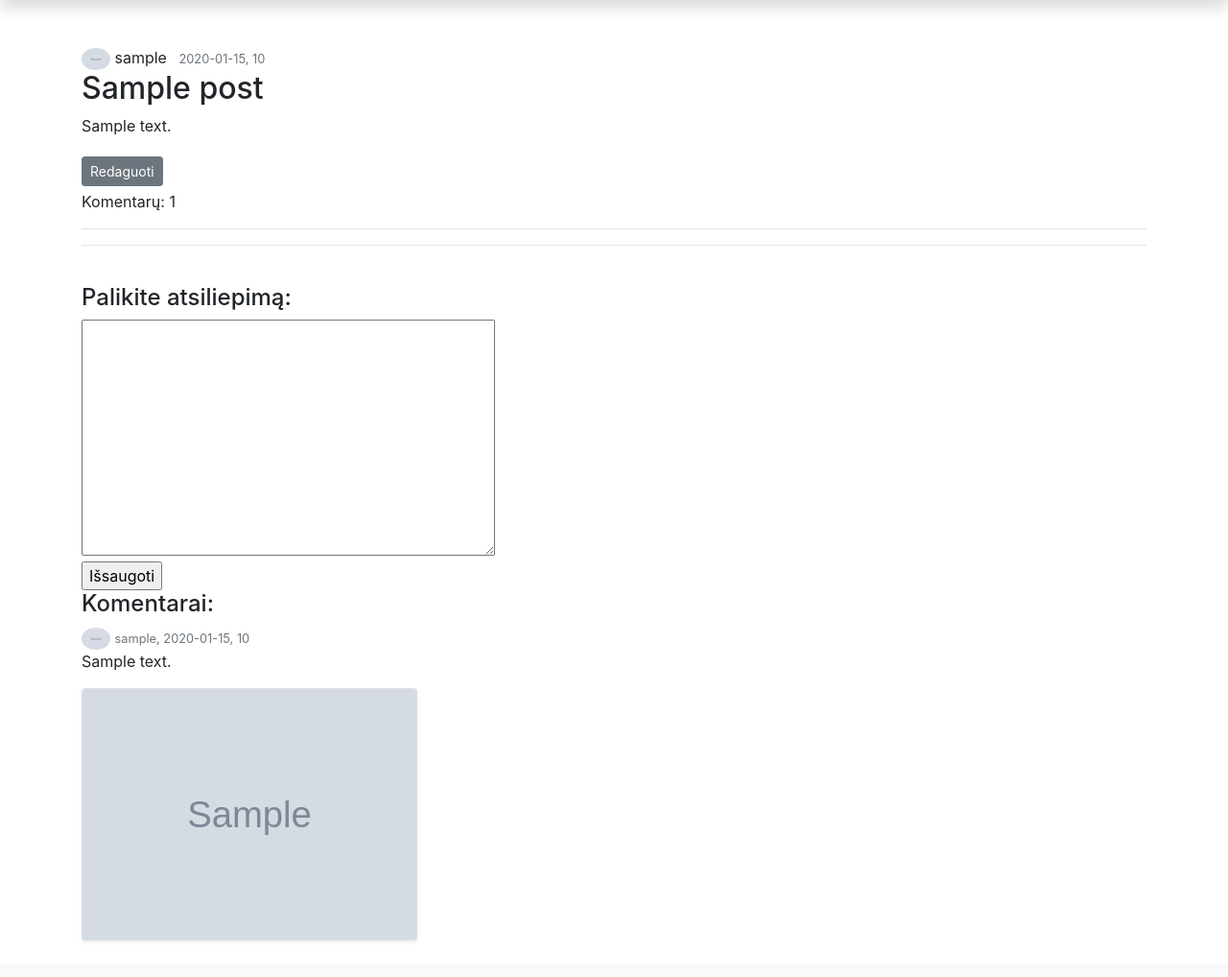
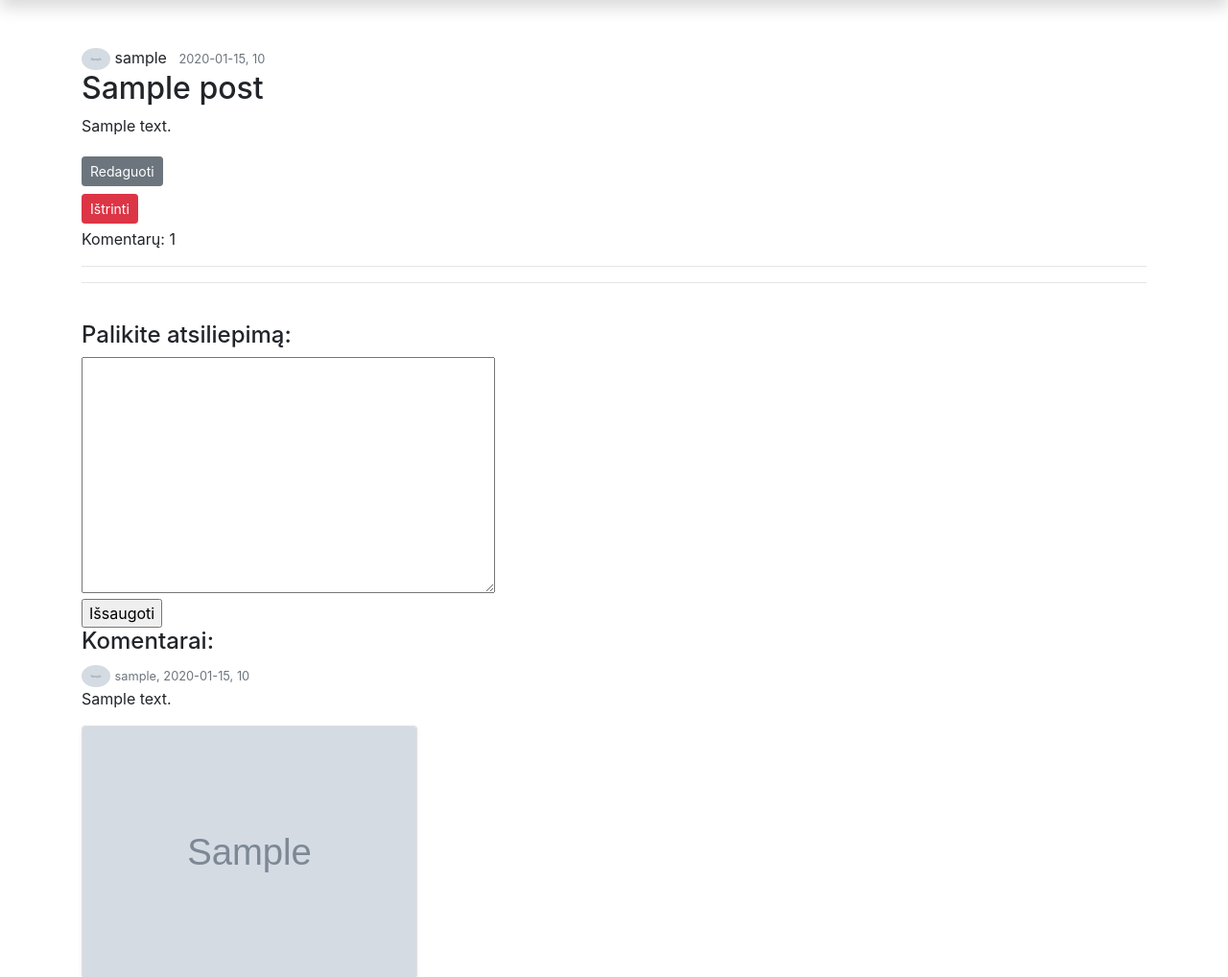
Before and after one commit to DonatasNoreika/myblog_202401, a Django app: page /posts/1 in a window 1280 px wide. Shown: the part 60-1078 px from the top of the page at 96% size. Before the commit the page ends 1040 px from the top, so only its background shows below. Run offline with Django 5.2, Linux system fonts and the light colour scheme; a user stored in the database is signed in; tables that the repository leaves empty hold one stand-in row (values such as "Sample post"); grey boxes marked "Sample" are stand-in pictures; some libraries are stand-ins or nearby versions.

Commit message:
Įrašo autoriui leidžia ištrinti įrašą (be patvirtinimo)

```diff
--- a/mysite/myblog/templates/post.html
+++ b/mysite/myblog/templates/post.html
@@ -16,8 +16,11 @@
             <p class="article-content">{{ post.content|safe }}</p>
             {% if post.author == user %}
             <div>
-                <a class="btn btn-secondary btn-sm mt-1 mb-1"
-                   href="{% url 'post_update' post.pk %}">Redaguoti</a>
+                <a class="btn btn-secondary btn-sm mt-1 mb-1" href="{% url 'post_update' post.pk %}">Redaguoti</a>
+<!--                <a class="btn btn-danger btn-sm mt-1 mb-1" href="{% url 'post_delete' post.pk %}">Ištrinti</a>-->
+                <form method="POST" action="{% url 'post_delete' post.pk %}">
+                {% csrf_token %}<input class="btn btn-danger btn-sm mt-1 mb-1" type="submit" value="Ištrinti">
+                </form>
             </div>
             {% endif %}
             <a>Komentarų: {{ post.num_comments }}</a>
--- a/mysite/myblog/urls.py
+++ b/mysite/myblog/urls.py
@@ -7,7 +7,8 @@ from .views import (PostListView,
                     register,
                     profile,
                     PostCreateView,
-                    PostUpdateView)
+                    PostUpdateView,
+                    PostDeleteView)
 
 urlpatterns = [
     path("", PostListView.as_view(), name="posts"),
@@ -19,4 +20,5 @@ urlpatterns = [
     path('profile/', profile, name='profile'),
     path("posts/new", PostCreateView.as_view(), name="post_new"),
     path("posts/<int:pk>/update", PostUpdateView.as_view(), name="post_update"),
+    path("post/<int:pk>/delete", PostDeleteView.as_view(), name='post_delete'),
 ]
--- a/mysite/myblog/views.py
+++ b/mysite/myblog/views.py
@@ -152,3 +152,10 @@ class PostUpdateView(LoginRequiredMixin, UserPassesTestMixin, generic.UpdateView
     def form_valid(self, form):
         form.instance.author = self.request.user
         return super().form_valid(form)
+
+class PostDeleteView(LoginRequiredMixin, UserPassesTestMixin, generic.DeleteView):
+    model = Post
+    success_url = "/myposts/"
+
+    def test_func(self):
+        return self.get_object().author == self.request.user
```
